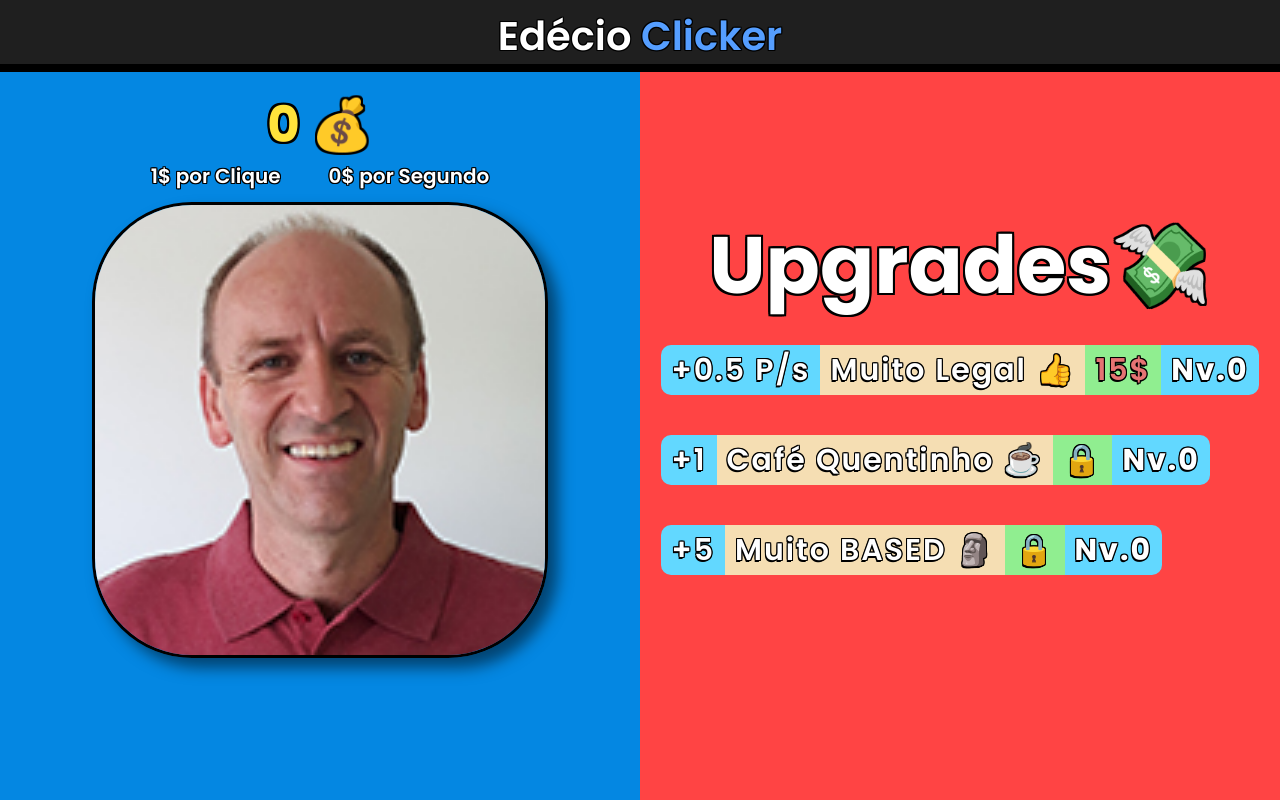
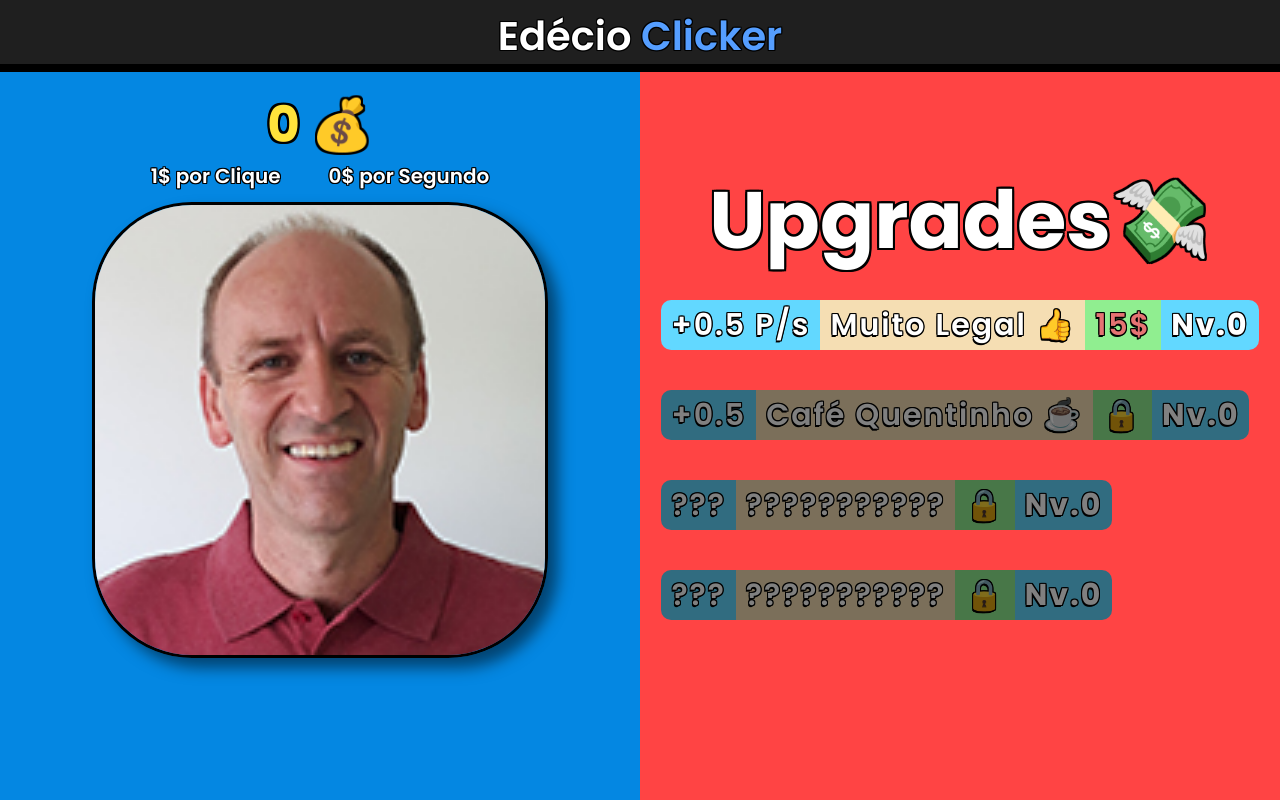
Before and after one commit to bigjujas/edecioclicker, a React (Vite) app: page / in a window 1280 px wide. Built offline with nearby package versions, Linux system fonts and the light colour scheme.

Commit message:
Update (Muita mais coisa)

```diff
--- a/src/App.jsx
+++ b/src/App.jsx
@@ -18,18 +18,21 @@ function App() {
   const [custoUpgrade1, setCustoUpgrade] = useState(15)
   const [custoUpgrade2, setCustoUpgrade2] = useState(250)
   const [custoUpgrade3, setCustoUpgrade3] = useState(500)
+  const [custoUpgrade4, setCustoUpgrade4] = useState(1000)
 
 // Niveis //
 
   const [nivelUpgrade1, setNivelUpgrade1] = useState(0)
   const [nivelUpgrade2, setNivelUpgrade2] = useState(0)
   const [nivelUpgrade3, setNivelUpgrade3] = useState(0)
+  const [nivelUpgrade4, setNivelUpgrade4] = useState(0)
 
 // Multiplicadores //
 
 const [cpsUpgrade1, setCpsUpgrade1] = useState(0.5)
-const [cpsUpgrade2, setCpsUpgrade2] = useState(1)
-const [cpsUpgrade3, setCpsUpgrade3] = useState(5)
+const [cpsUpgrade2, setCpsUpgrade2] = useState(0.5)
+const [cpsUpgrade3, setCpsUpgrade3] = useState(1.5)
+const [cpsUpgrade4, setCpsUpgrade4] = useState(3)
 
 // QoL //
 
@@ -39,6 +42,12 @@ const displayCliques = cliques >= 1000 ? Math.floor(cliques) : parseFloat(clique
   const custoStyle = (custo) => ({
   color: cliques >= custo ? '#fff' : '#e57373', // Vermelho se não tiver cliques suficientes
    });
+
+   // Estilo condicional para o container dos upgrades
+const containerStyle = (isLocked) => ({
+  cursor: isLocked ? 'not-allowed' : 'pointer',
+  filter: isLocked ? 'brightness(0.5)' : 'brightness(1)'
+});
 
 // Funçoes //
 
@@ -80,7 +89,7 @@ const displayCliques = cliques >= 1000 ? Math.floor(cliques) : parseFloat(clique
         return novoNivel;
     });
       setCliquesPorSegundo(prevCliquesPorSegundo => prevCliquesPorSegundo + cpsUpgrade1)
-      setCustoUpgrade(prevCusto => Math.floor(prevCusto * 1.2))
+      setCustoUpgrade(prevCusto => Math.floor(prevCusto * 1.5))
     }
   }
 
@@ -109,9 +118,24 @@ const displayCliques = cliques >= 1000 ? Math.floor(cliques) : parseFloat(clique
         }
         return novoNivel;
     });
-      setMultiplicador(prevMultiplicador => prevMultiplicador + cpsUpgrade3)
+      setCliquesPorSegundo(prevCliquesPorSegundo => prevCliquesPorSegundo + cpsUpgrade3)
       setCustoUpgrade3(prevCusto => Math.floor(prevCusto * 1.2))
       setEdecio(chadEdecio)
+    }
+  }
+
+  function Upgrade4() {
+    if (cliques >= custoUpgrade4 && nivelUpgrade3 >=10) {
+      setCliques(prevCliques => prevCliques - custoUpgrade4)
+      setNivelUpgrade4(prevNivel => {
+        const novoNivel = prevNivel + 1;
+        if (novoNivel % 10 === 0) {
+            setCpsUpgrade4(cpsUpgrade4 * 2);
+        }
+        return novoNivel;
+    });
+      setCliquesPorSegundo(prevCliquesPorSegundo => prevCliquesPorSegundo + cpsUpgrade4)
+      setCustoUpgrade4(prevCusto => Math.floor(prevCusto * 1.2))
     }
   }
 
@@ -149,17 +173,23 @@ const displayCliques = cliques >= 1000 ? Math.floor(cliques) : parseFloat(clique
               <h4 style={custoStyle(custoUpgrade1)}>{custoUpgrade1}$</h4> {/* Exibe o custo atualizado */}
               <h5>Nv.{nivelUpgrade1}</h5>
             </div>
-            <div className="upgrade__container" onClick={Upgrade2}>
+            <div className="upgrade__container" style={containerStyle(nivelUpgrade1 < 10)} onClick={Upgrade2}>
               <h2>+{parseFloat(cpsUpgrade2.toFixed(2))}</h2>
               <h3>Café Quentinho ☕</h3>
               <h4 style={custoStyle(custoUpgrade2)}>{nivelUpgrade1 >= 10 ? `${custoUpgrade2}$` : "🔒"}</h4> {/* Exibe o custo atualizado */}
               <h5>Nv.{nivelUpgrade2}</h5>
             </div>
-            <div className="upgrade__container" onClick={Upgrade3}>
-              <h2>+{parseFloat(cpsUpgrade3.toFixed(2))}</h2>
-              <h3>Muito BASED 🗿</h3>
+            <div className="upgrade__container" style={containerStyle(nivelUpgrade2 < 10)} onClick={Upgrade3}>
+              <h2>{nivelUpgrade2 >= 1 ? `+${parseFloat(cpsUpgrade3.toFixed(2))} P/s` : "???"}</h2>
+              <h3>{nivelUpgrade2 >= 1 ? "Muito BASED 🗿" : "???????????"}</h3>
               <h4 style={custoStyle(custoUpgrade3)}>{nivelUpgrade2 >= 10 ? `${custoUpgrade3}$` : "🔒"}</h4>
               <h5>Nv.{nivelUpgrade3}</h5>
+            </div>
+            <div className="upgrade__container" style={containerStyle(nivelUpgrade3 < 10)} onClick={Upgrade4}>
+              <h2>{nivelUpgrade3 >= 1 ? `+${parseFloat(cpsUpgrade4.toFixed(2))} P/s` : "???"}</h2>
+              <h3>{nivelUpgrade3 >= 1 ? "Academia Avenida 💪" : "???????????"}</h3>
+              <h4 style={custoStyle(custoUpgrade4)}>{nivelUpgrade3 >= 10 ? `${custoUpgrade4}$` : "🔒"}</h4>
+              <h5>Nv.{nivelUpgrade4}</h5>
             </div>
           </div>
         </div>
```
